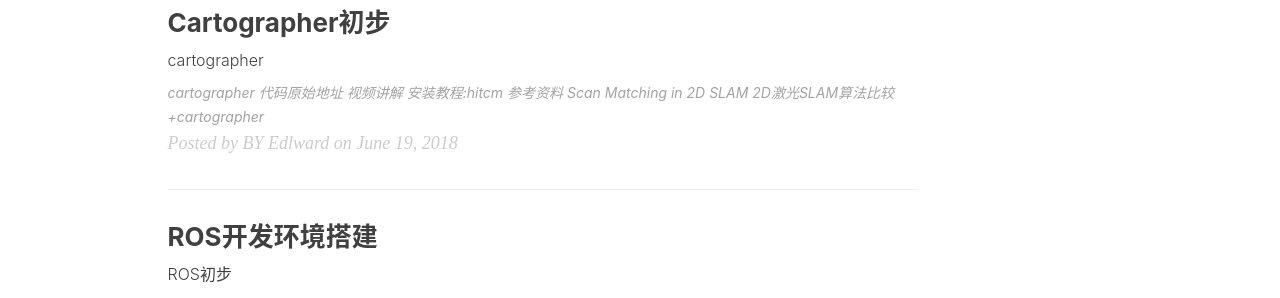
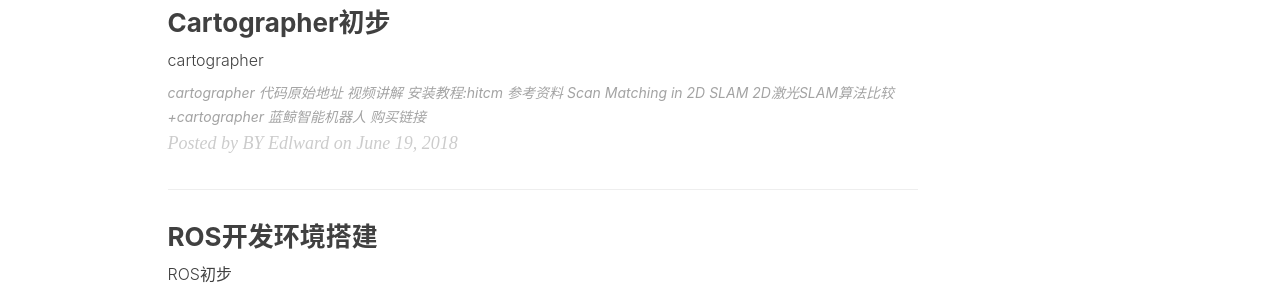
Before and after one commit to gary-robotics/dlward, a Jekyll site: the page built from index.html, in a window 1280 px wide. Shown: the part 1103-1401 px from the top of the page. Built offline with Jekyll 4.4.1, drawn with Linux system fonts in a browser that asks for light colours; nearby versions of some CDN libraries; the list of posts is cut into pages by our own code.

Commit message:
Update 2018-06-19-Cartographer初步-2018.markdown

```diff
--- a/_posts/2018-06-19-Cartographer初步-2018.markdown
+++ b/_posts/2018-06-19-Cartographer初步-2018.markdown
@@ -22,4 +22,7 @@
 
 >[2D激光SLAM算法比较+cartographer](https://blog.csdn.net/hjwang1/article/details/62236432)
 
+>[蓝鲸智能机器人](http://www.bwbot.org/zh-cn/)
+[购买链接](https://item.taobao.com/item.htm?spm=0.0.0.0.4RIgI2&id=527426530377)
+
 ![软件分析架构图](http://p3.pstatp.com/large/191800014597caf46e29)
```
